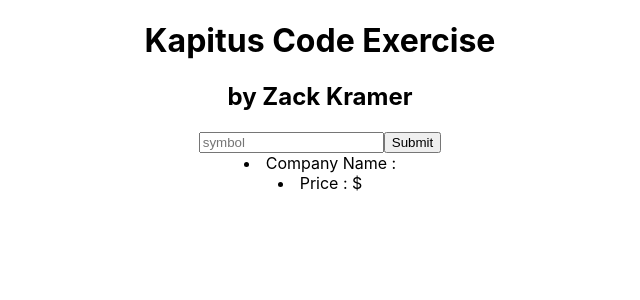
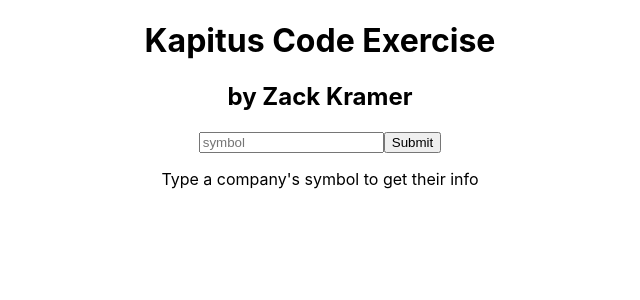
Before and after one commit to zckramer/kap-exercise, a React (Create React App) app: page / in a window 1280 px wide. Shown: the top 300 px of the page, without its empty margins (320-960 px from the left). Built offline with nearby package versions, Linux system fonts and the light colour scheme.

Commit message:
got basic functionality for requirements

```diff
--- a/src/components/Card.js
+++ b/src/components/Card.js
@@ -1,84 +1,36 @@
 import React from 'react';
 import Link from './Link';
-// import axios from 'axios';
 
-// const BASE_URL = "https://financialmodelingprep.com/api/v3/company/profile/AAPL"
-
-const card = (props) => {
-
-    const linkStylePos = {  // Kept styling ultra simple, no need for a CSS file
+const card = props => {
+    // console.log(props.data.profile)
+    const linkStylePos = {
         color: 'green'
     }
     const linkStyleNeg = {
         color: 'red'
     }
 
-    const num = parseFloat(props.change);
-    const parsedChange = (
-        <div>
+    function handleParsedChanges() {
+        const num = parseFloat(props.data.profile.changes);
+        const parsedChange = (
+            <div>
             {
                 num < 0 ?
                 <span style={linkStyleNeg}>{num}</span> :
                 <span style={linkStylePos}>{num}</span>
             }
-        </div>
-    )
+            </div>
+        )
+        return parsedChange;
+    }
 
     return (
         <div className="Card" >
-            <li><span>Company Name : {Link(props.website, props.companyName)}</span></li>
-            {/* <li><span>Change : {!parsedChange ? "Loading..." : parsedChange}</span></li> */}
-            <li><span>Price : ${props.price}</span></li>
+            <li><span>Company Name : {props.data.profile ? Link(props.data.profile.website, props.data.profile.companyName) : 'Loading' }</span></li>
+            <li><span>Change : {props.data.profile ? handleParsedChanges() : <div>Loading</div>}</span></li>
+            <li><span>Price : ${props.data.profile  ? props.data.profile.price : `Loading` }</span></li>
+            <li><span>Symbol : {props.symbol}</span></li>
         </div>
     )
 };
 export default card;
-
-// class Card extends Component {
-//     state = {
-//         company: [this.props]
-//     }
-
-//     // componentDidMount () {  // I still need to learn more about React components lifecycles
-//     //     // axios.get (BASE_URL) // I only read to use this one after it is rendered, which gave me trouble.
-//     //     //     .then( response => {
-//     //     //         this.setState({ company: response.data.profile });
-//     //     //         // console.log(response.data.profile)
-//     //     //     })
-//     // }
-
-
-//     render() {
-//         const company = this.state.company
-
-//         const linkStylePos = {  // Kept styling ultra simple, no need for a CSS file
-//             color: 'green'
-//         }
-//         const linkStyleNeg = {
-//             color: 'red'
-//         }
-
-//         const num = parseFloat(this.props.change);
-//         const parsedChange = (
-//             <div>
-//                 {
-//                     num < 0 ?
-//                     <span style={linkStyleNeg}>{num}</span> :
-//                     <span style={linkStylePos}>{num}</span>
-//                 }
-//             </div>
-//         )
-
-//         return (
-//             <div className="Card" >
-//                 <li><span>Company Name : {Link(this.props.website, this.props.companyName)}</span></li>
-//                 <li><span>Change : {!parsedChange ? "Loading..." : parsedChange}</span></li>
-//                 <li><span>Price : ${this.props.price}</span></li>
-//             </div>
-//         )
-
-//     }
-
-// }
-
-// export default Card;
--- a/src/components/ProfilesList.js
+++ b/src/components/ProfilesList.js
@@ -7,7 +7,8 @@
 class ProfilesList extends Component {
     state = {
         userInput: [],
-        companyData: []
+        companyData: [],
+        shouldDisplayCard: false
     }
 
     handleChange = (e) => {
@@ -21,9 +22,9 @@
         this.setState({userInput: e.target.value})
             axios.get(BASE_URL + this.state.userInput)
             .then(res => {
-                this.setState({companyData: res})
-                console.log(this.state.companyData)
+                this.setState({companyData: res.data})
             })
+            .then(this.setState({shouldDisplayCard:true}))
     }
 
     render () {
@@ -31,22 +32,26 @@
         const Input = <input
                         placeholder='symbol'
                         value={this.state.userInput}
-                        onChange={e => this.handleChange(e)}/>
+                        onChange={e => this.handleChange(e)}
+                        />
 
-        const company = this.state.companyData;
         return (
+
             <div>
                 <form>
                     {Input}
                     {Button}
                 </form>
                 <main className="CardContainer">
-                    <Card
-                    symbol={company.symbol}
-                    companyName={company.companyName}
-                    website={company.website}
 
-                    />
+                    {this.state.shouldDisplayCard ?
+                        <Card
+                        shouldDisplayCard={this.state.shouldDisplayCard}
+                        symbol={this.state.companyData.symbol}
+                        data={this.state.companyData}
+
+                        /> : <p>Type a company's symbol to get their info</p>
+                    }
                 </main>
             </div>
         )
```
